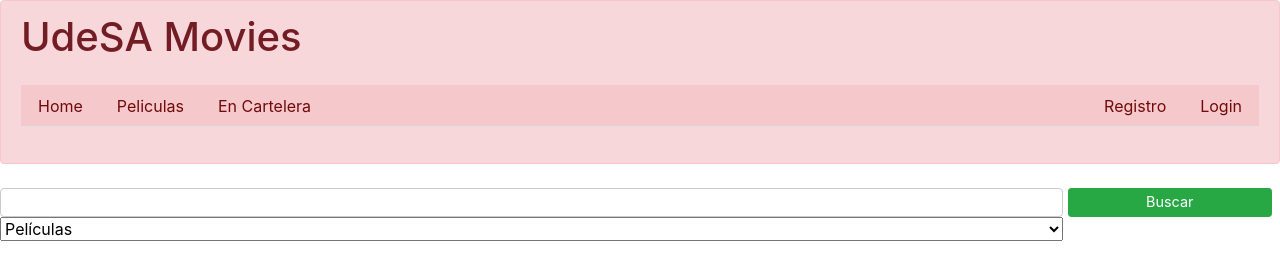
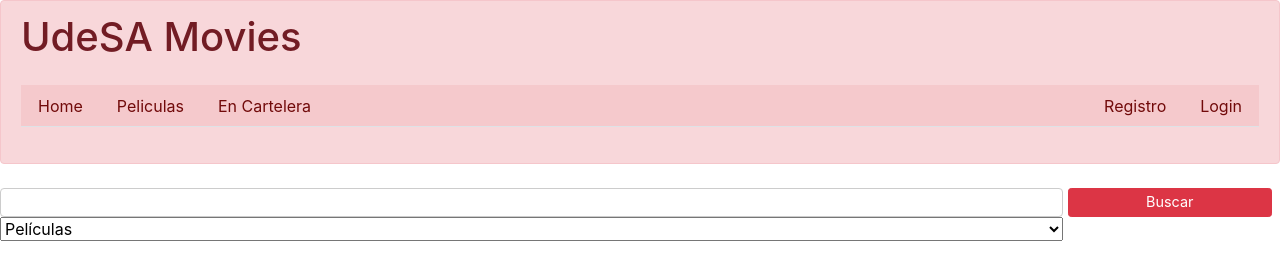
Before and after one commit to josefinaoroo/LladhonMiriOro-grupo6, a React (Create React App) app: page / in a window 1280 px wide. Shown: the top 278 px of the page. Built offline with nearby package versions, Linux system fonts and the light colour scheme; no server answers.

Commit message:
Modifique css results

```diff
--- a/src/App.js
+++ b/src/App.js
@@ -7,7 +7,6 @@ import NotFound from "./componentes/NotFound/NotFound";
 import Footer from "./componentes/Footer/Footer";
 import CrearCuenta from "./screens/CrearCuenta/CrearCuenta";
 import Detalle from "./screens/Detalle/Detalle";
-import Search from "./screens/Search/Search";
 import MoviesScreen from "./screens/MoviesScreen/MoviesScreen";
 import MoviesScreenCartelera from "./screens/MoviesCarteleraScreen/MoviesCarteleraScreen";
 import Results from "./componentes/Results/Results";
--- a/src/screens/Search/Search.js
+++ b/src/screens/Search/Search.js
@@ -39,7 +39,7 @@ class Search extends Component {
                     className=""
                     name="searchData"
                 />
-                <button type="submit" className="btn btn-success btn-sm">Buscar</button>
+                <button type="submit" className="btn btn-danger btn-sm">Buscar</button>
                 <select onChange={(e) => this.controlSelect(e)} value={this.state.tipo}>
                     <option value="movie">Películas</option>
                     <option value="tv">Series</option>
```
